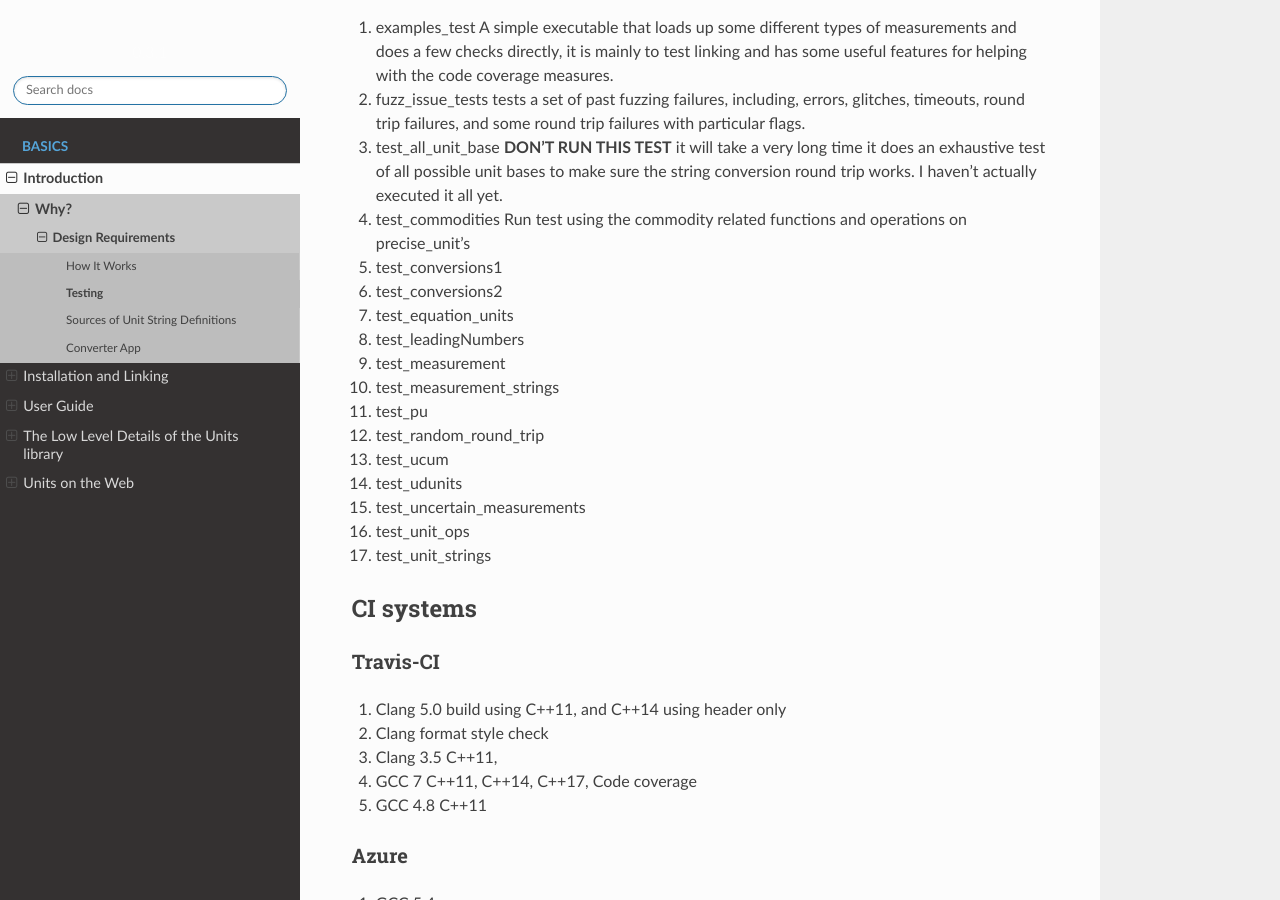
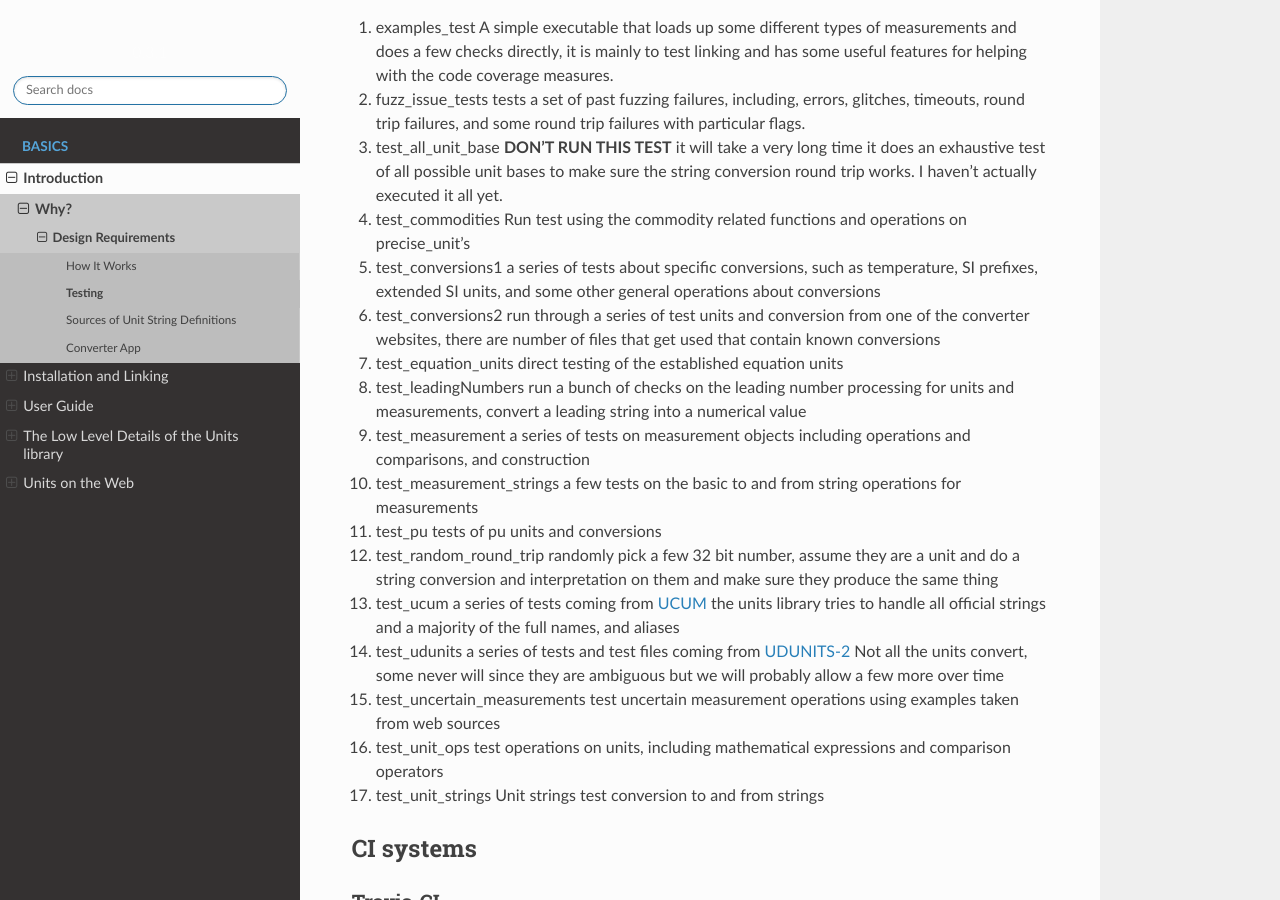
Before and after one commit to LLNL/units, a Sphinx documentation site: the page built from docs/introduction/testing.rst, in a window 1280 px wide and 900 px high, scrolled down 368 px. Built offline with Sphinx 7.4.7 and the Read the Docs theme 2.0.0, drawn with Linux system fonts in a browser that asks for light colours.

Commit message:
more doc updates and some code cleanup

```diff
--- a/docs/introduction/converter.rst
+++ b/docs/introduction/converter.rst
@@ -40,8 +40,8 @@ basically there are two options `--full,-f` and `--simplified,-s`  a measurement
 
    Options:
      -h,--help                   Print this help message and exit
-     -f,--full                   specify that the out should include the measurement and units
-     -s,--simplified             simplify the units using the units library to_string functions and print the conversion string like full will take precedence over full string
+     -f,--full                   specify that the output should include the measurement and units
+     -s,--simplified             simplify the units using the units library to_string functions and print the conversion string like full. This option will take precedence over --full
      --measurement [TEXT ...] ... REQUIRED
                               measurement to convert .e.g '57.4 m', 'two thousand GB' '45.7*22.2 feet^3/s^2'
      --convert TEXT REQUIRED     the units to convert the measurement to
--- a/docs/introduction/testing.rst
+++ b/docs/introduction/testing.rst
@@ -14,19 +14,19 @@ The units library has a series of units tests that are executed as part of the C
 2.  fuzz_issue_tests  tests a set of past fuzzing failures, including, errors, glitches, timeouts, round trip failures, and some round trip failures with particular flags.
 3.  test_all_unit_base **DON'T RUN THIS TEST** it will take a very long time it does an exhaustive test of all possible unit bases to make sure the string conversion round trip works. I haven't actually executed it all yet.
 4.  test_commodities  Run test using the commodity related functions and operations on precise_unit's
-5.  test_conversions1
-6.  test_conversions2
-7.  test_equation_units
-8.  test_leadingNumbers
-9.  test_measurement
-10.  test_measurement_strings
-11.  test_pu
-12.  test_random_round_trip
-13.  test_ucum
-14.  test_udunits
-15.  test_uncertain_measurements
-16.  test_unit_ops
-17.  test_unit_strings
+5.  test_conversions1 a series of tests about specific conversions, such as temperature, SI prefixes, extended SI units, and some other general operations about conversions
+6.  test_conversions2 run through a series of test units and conversion from one of the converter websites,  there are number of files that get used that contain known conversions
+7.  test_equation_units direct testing of the established equation units
+8.  test_leadingNumbers run a bunch of checks on the leading number processing for units and measurements,  convert a leading string into a numerical value
+9.  test_measurement a series of tests on measurement objects including operations and comparisons, and construction
+10.  test_measurement_strings a few tests on the basic to and from string operations for measurements
+11.  test_pu tests of pu units and conversions
+12.  test_random_round_trip randomly pick a few 32 bit number, assume they are a unit and do a string conversion and interpretation on them and make sure they produce the same thing
+13.  test_ucum a series of tests coming from `UCUM <https://github.com/lhncbc/ucum-lhc>`_  the units library tries to handle all official strings and a majority of the full names, and aliases
+14.  test_udunits a series of tests and test files coming from  `UDUNITS-2 <https://github.com/Unidata/UDUNITS-2>`_  Not all the units convert, some never will since they are ambiguous but we will probably allow a few more over time
+15.  test_uncertain_measurements test uncertain measurement operations using examples taken from web sources
+16.  test_unit_ops test operations on units, including mathematical expressions and comparison operators
+17.  test_unit_strings Unit strings test conversion to and from strings
 
 
 CI systems
```
Also changed, not shown: CONTRIBUTORS.md (+2 -2 lines), 2 other files.
